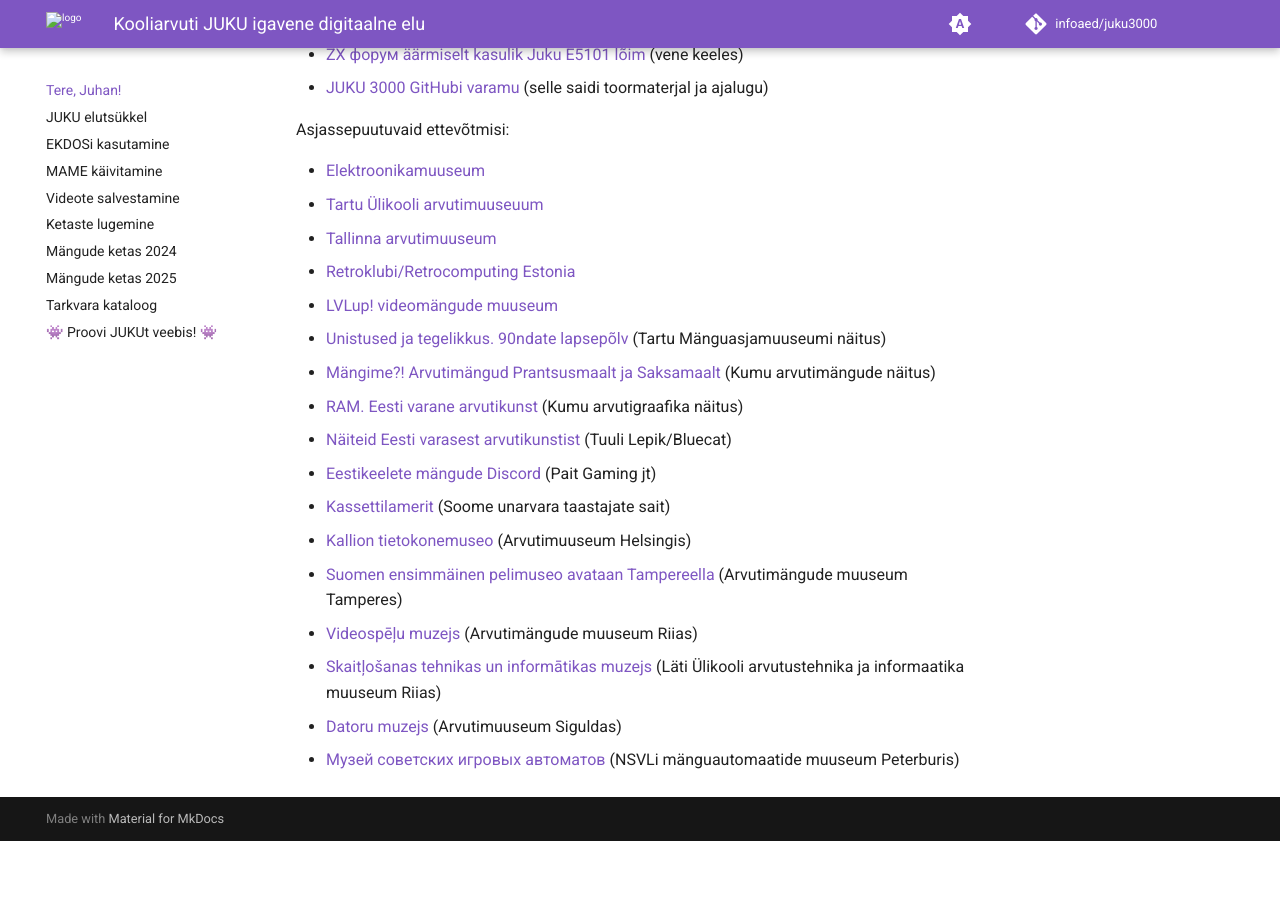
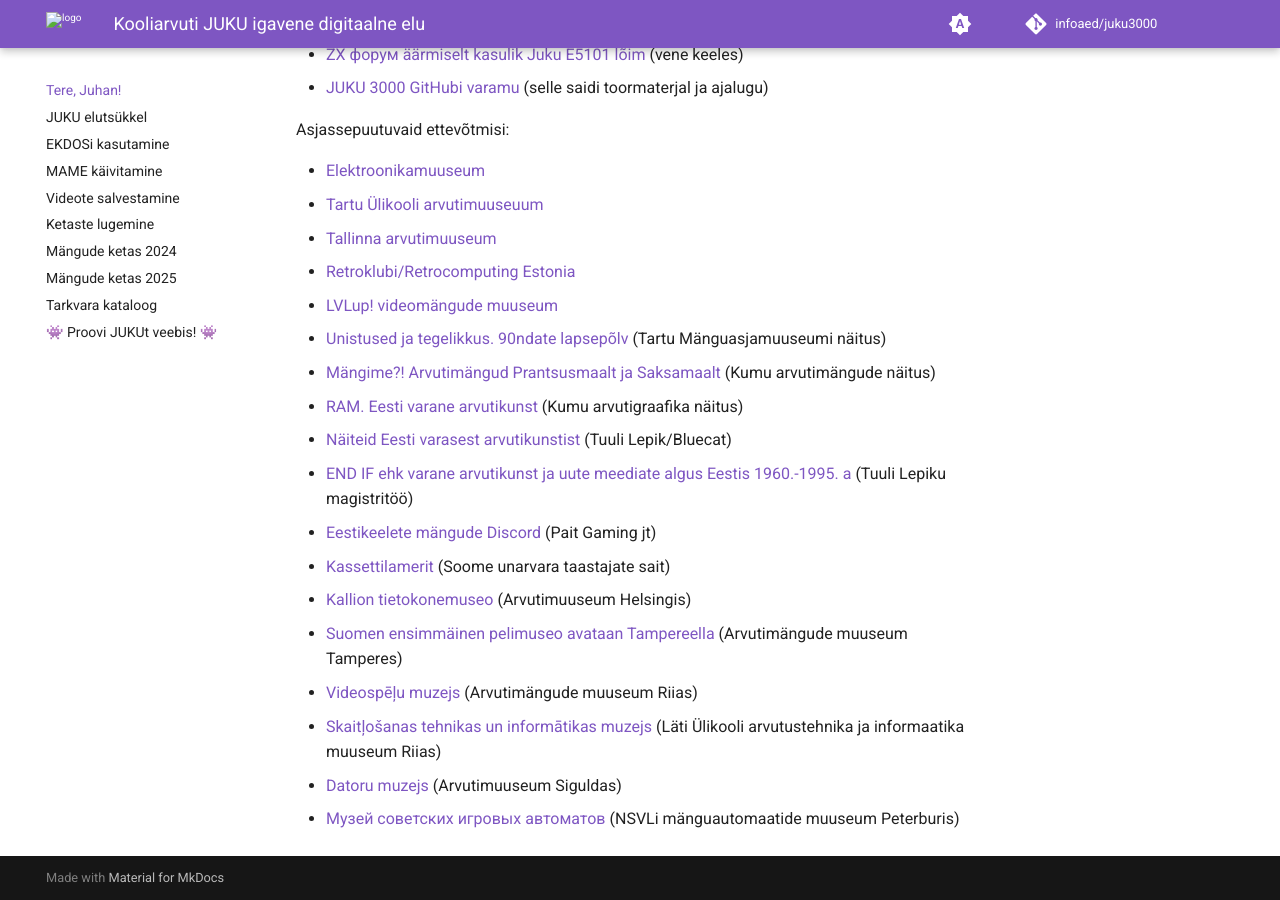
Before and after one commit to infoaed/juku3000, an MkDocs documentation site: the page built from docs/index.md, in a window 1280 px wide and 900 px high, scrolled down 693 px. Built offline with MkDocs 1.6.1 and Material for MkDocs 9.7.7, drawn with Linux system fonts in a browser that asks for light colours; comment, search, counter and statistics services are not loaded; before the commit the page ends 1534 px from its top, so only the background shows below that.

Commit message:
Tuuli Lepiku magistritöö

```diff
--- a/docs/index.md
+++ b/docs/index.md
@@ -34,6 +34,7 @@
 * [Mängime?! Arvutimängud Prantsusmaalt ja Saksamaalt](https://web.archive.org/web/20170825094230/https://kumu.ekm.ee/arhiiv/naitused-2013/mangime-arvutimangud-prantsusmaalt-ja-saksamaalt/) (Kumu arvutimängude näitus)
 * [RAM. Eesti varane arvutikunst](https://kumu.ekm.ee/syndmus/ram-eesti-varane-arvutikunst/) (Kumu arvutigraafika näitus)
 * [Näiteid Eesti varasest arvutikunstist](https://bluecat.ee/2013/06/naiteid-eesti-varasest-arvutikunstist/) (Tuuli Lepik/Bluecat)
+* [END IF ehk varane arvutikunst ja uute meediate algus Eestis 1960.-1995. a](https://web.archive.org/web/20070609112438/http://e-media.artun.ee/inimesed/magistritood/TuuliLepikMA.pdf) (Tuuli Lepiku magistritöö)
 * [Eestikeelete mängude Discord](https://discord.gg/nQvCGeNPhr) (Pait Gaming jt)
 * [Kassettilamerit](https://kasettilamerit.fi/en/about/) (Soome unarvara taastajate sait)
 * [Kallion tietokonemuseo](https://www.kalliontietokonemuseo.fi/en/) (Arvutimuuseum Helsingis)
```
